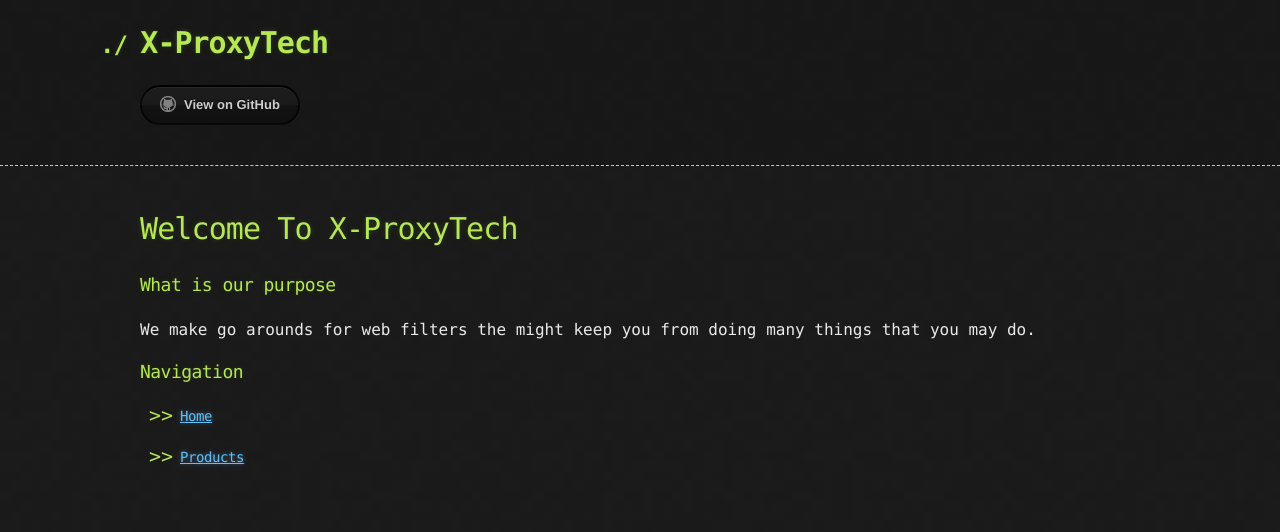
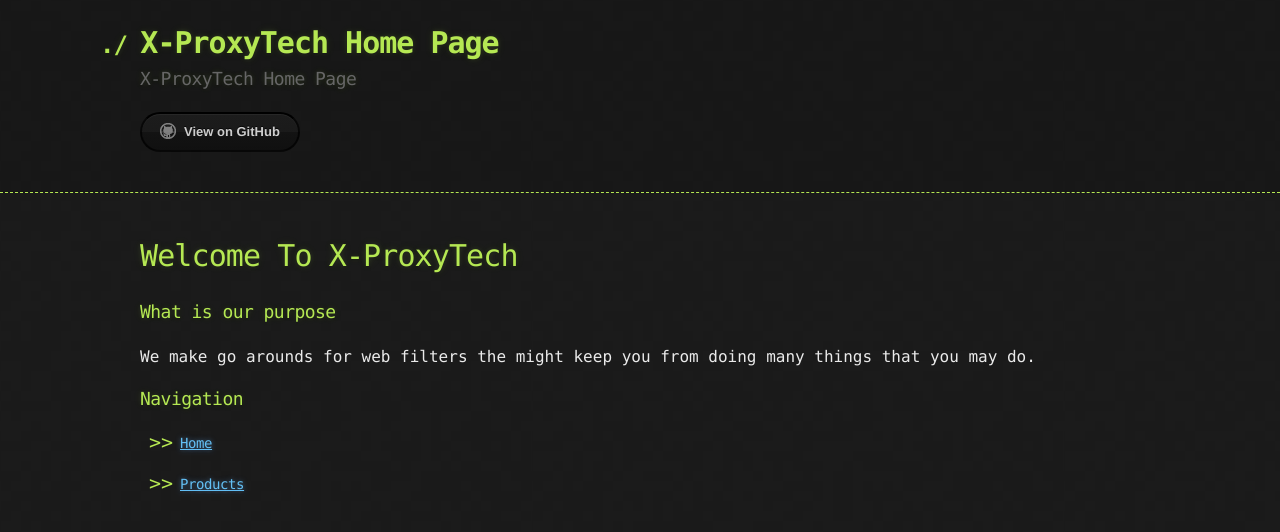
Before and after one commit to X-ProxyTech/Home-Page, a Jekyll site: the page built from index.md, in a window 1280 px wide. Shown: the top 532 px of the page. Built offline with Jekyll 4.4.1, drawn with Linux system fonts in a browser that asks for light colours; the repository's description, which GitHub fills in, is left out; our own code applies the rules of GitHub Pages for plain Markdown files.

Commit message:
added description

```diff
--- a/_config.yml
+++ b/_config.yml
@@ -1,5 +1,5 @@
-title: X-ProxyTech
-description:
+title: X-ProxyTech Home Page
+description: X-ProxyTech Home Page
 show_downloads: false
 google_analytics:
 theme: jekyll-theme-hacker
```
